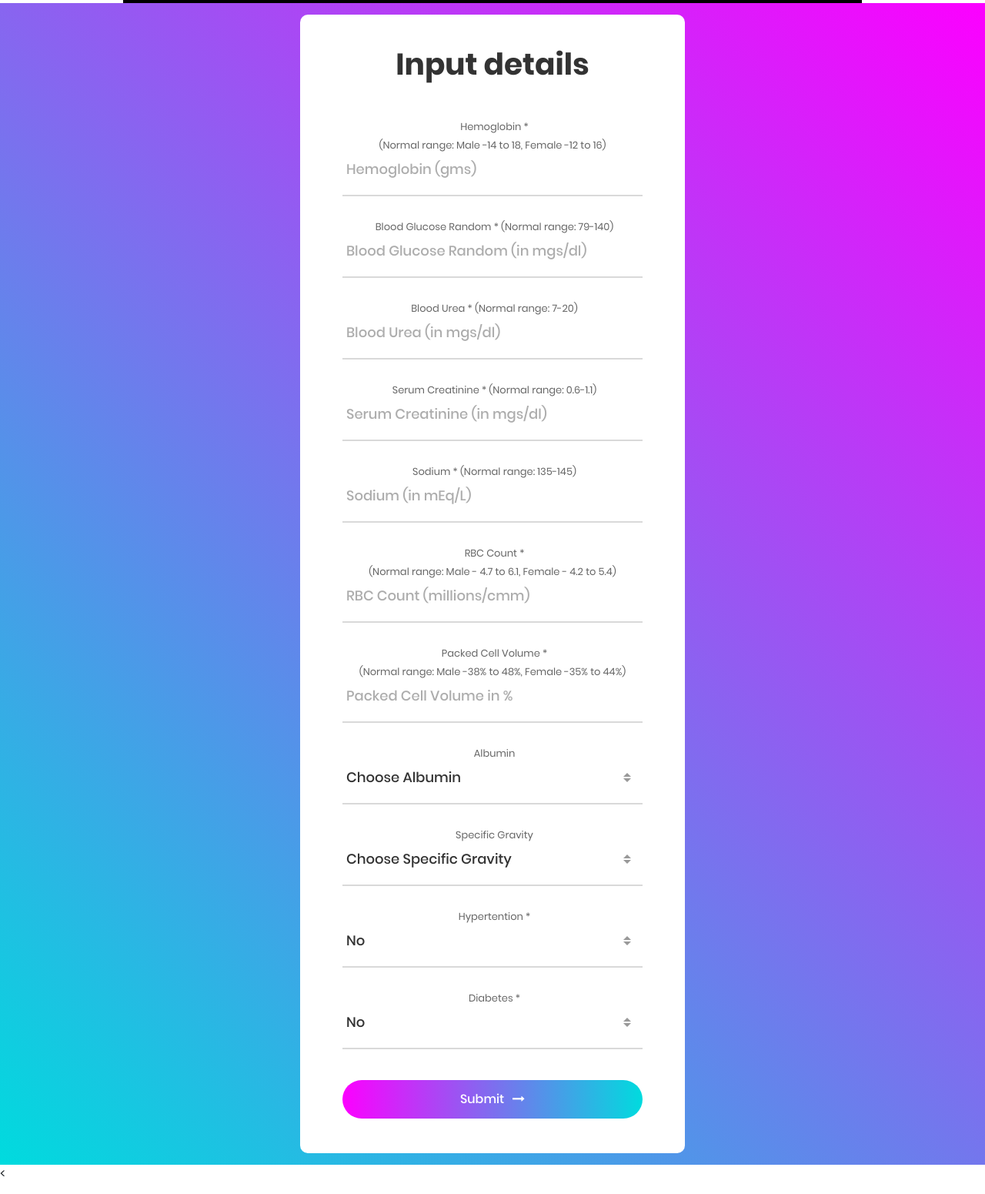
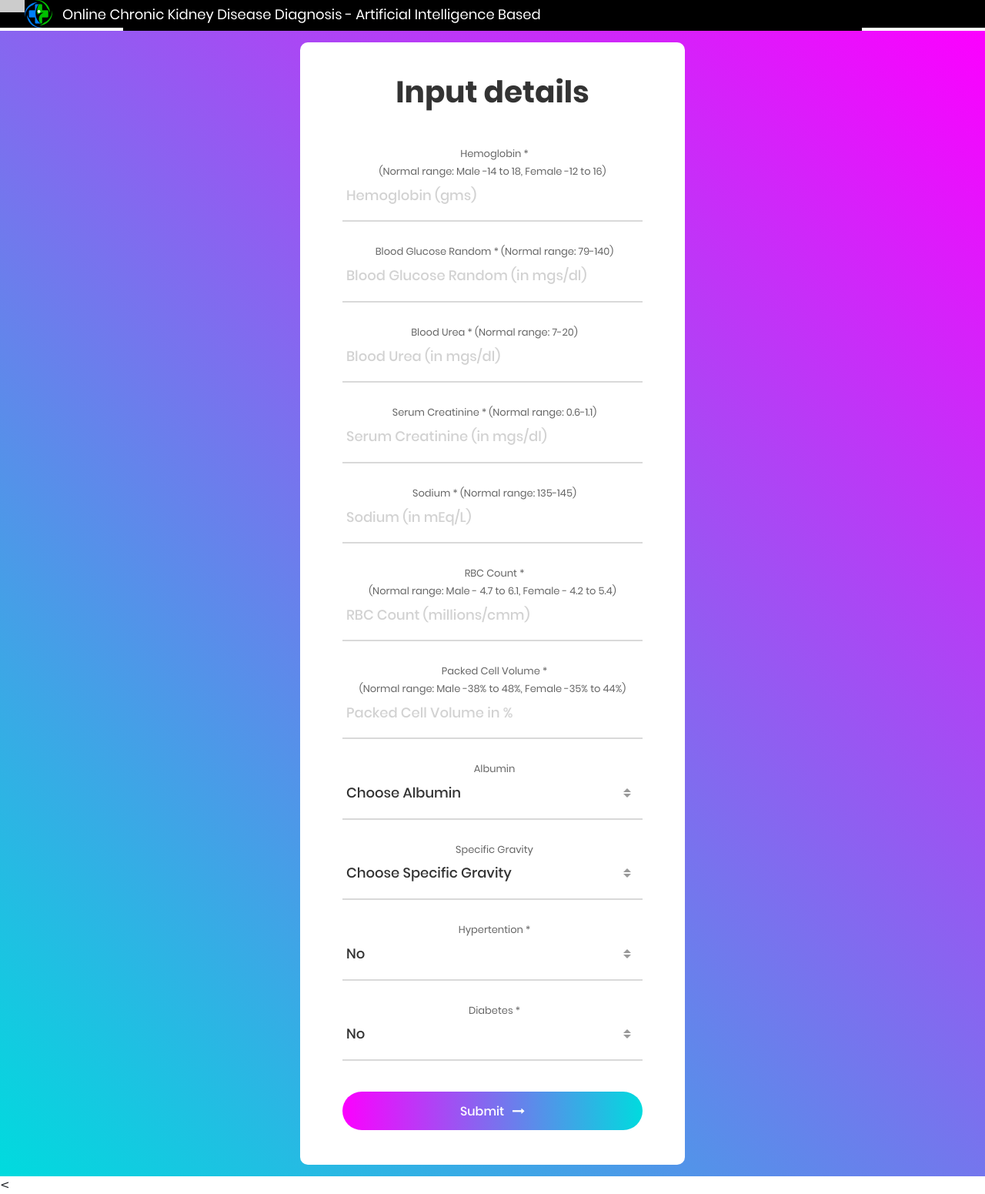
Before and after one commit to sid321axn/kidney_diagnosis, a Flask app: page /main in a window 1280 px wide. Shown: the whole page at 77% size. Before the commit the page ends 1528 px from the top, so only its background shows below. Run offline with Flask 2, Linux system fonts and the light colour scheme; parts of the project's set-up code (start-up, migrations or seed data) failed here and were passed over; some libraries are stand-ins or nearby versions.

Commit message:
header added

```diff
--- a/templates/main.html
+++ b/templates/main.html
@@ -23,6 +23,8 @@
 <!--===============================================================================================-->
 <link rel="stylesheet" type='text/css'href="{{ url_for('static',    filename='css/util.css') }}"  media="all">
 <link rel="stylesheet" type='text/css'href="{{ url_for('static',    filename='css/main.css') }}"  media="all">
+<link rel="stylesheet" href="https://www.w3schools.com/w3css/4/w3.css">
+  <link rel="stylesheet" href="https://cdnjs.cloudflare.com/ajax/libs/font-awesome/4.7.0/css/font-awesome.min.css">
 
 
 
@@ -43,6 +45,16 @@ border-color:black;
 </head>
 <body>
 
+<!--Main Navigation-->
+<div id="main" style="margin-left: 0px;">
+
+		<div class="w3-top" style="position:sticky">
+		  <div class="w3-bar w3-black">
+			<div title="close Sidebar" id="toggleNav" class="w3-bar-item w3-button" onclick="w3_toggle()"></div>
+			<a class="navbar-brand w3-large" style="background-image:url('static/logo.png'); background-repeat: no-repeat; background-position: left;">&nbsp;&nbsp;&nbsp;&nbsp;&nbsp;&nbsp;&nbsp;&nbsp;&nbsp;&nbsp; Online Chronic Kidney Disease Diagnosis - Artificial Intelligence Based </a>
+		  </div>
+		</div>
+<!--Main Navigation-->
 
 
 
```
